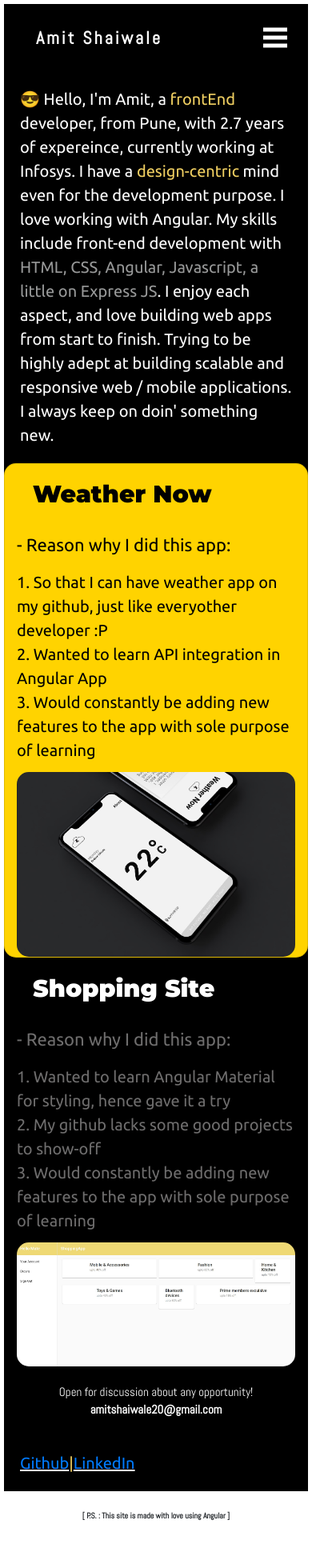
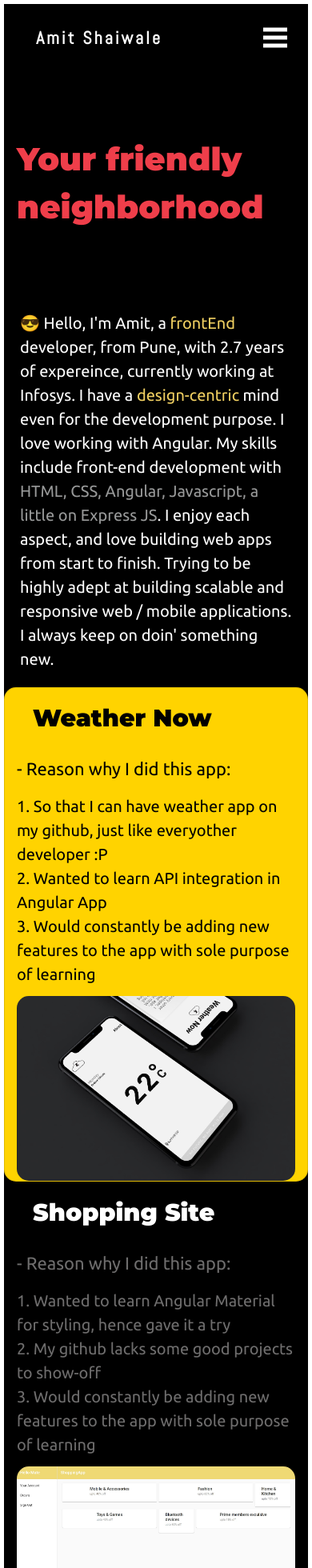
Before and after one commit to amitshaiwale/angular-portfolio, an Angular app: page /projects in a window 390 px wide. Shown: the top 1960 px of the page at 80% size. Before the commit the page ends 1910 px from the top, so only its background shows below. Built offline with nearby package versions, Linux system fonts and the light colour scheme.

Commit message:
some UI changes

```diff
--- a/src/app/app.component.css
+++ b/src/app/app.component.css
@@ -8,6 +8,16 @@
     color: white;
 }
 
+.spiderman{
+    font-family: 'Montserrat', sans-serif;
+    color: #EF3E4A;
+    font-size: 150px;
+    /* letter-spacing: 2px; */
+    text-align: center;
+    width: 100%;
+    word-wrap: break-word;
+    padding: 6rem 0rem 5rem 0rem;
+}
 
 .bio{
     font-family: 'Montserrat', sans-serif;
@@ -31,7 +41,7 @@
 }
 
 .slightHighliht:hover{
-    color: red;
+    color: #EF3E4A;
 }
 
 /* .app-project{
@@ -46,7 +56,7 @@ li{
 }
 
 .quotes{
-    color: red;
+    color: EF3E4A;
     width: 100%;
     padding-left: 3%;
     background-color: rgb(31, 31, 31);
@@ -62,6 +72,20 @@ li{
 
 .myEmail{
     font-weight: bold;
+}
+
+.container{
+    display: flex;
+    flex-wrap: wrap;
+    flex-direction: row;
+}
+
+.container > p{
+    margin: 0px 10px 0px 20px;
+}
+.copyright{
+    line-height: 30px;
+    font-size: 10px;
 }
 
 .footerText{
@@ -85,6 +109,14 @@ li{
         padding: 20px 20px 20px 20px;
     }
 
+    .spiderman{
+        font-size: 40px;
+        text-align: left;
+        width: 100%;
+        word-wrap: break-word;
+        padding: 5rem 0rem 5rem 1rem;
+    }
+
     .footerText{
         font-size: 10px;
     }
@@ -93,4 +125,15 @@ li{
         font-size: 15px;
     }
 
+    .container{
+        display: flex;
+        flex-wrap: wrap;
+        flex-direction: column;
+        text-align: center;
+    }
+
+    .footerText{
+        line-height: 5px;
+    }
+
 }
--- a/src/app/app.component.html
+++ b/src/app/app.component.html
@@ -1,5 +1,7 @@
+
 <div class="mainContent">
   <app-navbar></app-navbar>
+  <div class="spiderman">Your friendly neighborhood</div>
   <div class="bio">
     😎 Hello, I'm Amit, a <span class="highlight">frontEnd</span> developer, from Pune, with
     2.7 years of expereince, currently working at Infosys.
@@ -13,7 +15,6 @@
     I always keep on doin' something new.<br>
   <!-- below line for about page -->
     <!-- <span class="quotes card"> TO MAKE LIVIN' ITSELF AN ART, THAT IS THE GOAL - Henry Miller</span>  -->
-
 
   </div>
   <app-projects class="app-project" id="showingProjects"></app-projects>
@@ -37,7 +38,8 @@
     </div>
 </div>
 <div class="container">
-  <p class="footerText">[ P.S. : This site is made with love using Angular ]</p>
+  <p class="footerText">[ P.S. : This site is made ground up with love using Angular ]</p>
+  <p class="copyright">&#9400; Amit Shaiwale</p>
 </div>
 
 
--- a/src/app/components/navbar/navbar.component.css
+++ b/src/app/components/navbar/navbar.component.css
@@ -7,6 +7,7 @@ nav{
 }
 
 .logo {
+  color: white;
   font-family: Abel;
   font-size: 22px;
   font-weight: bold;
@@ -18,8 +19,16 @@ nav{
   height: 100%;
 }
 
+.logo a{
+  color: white;
+}
+
+.logo a:hover{
+  text-decoration: none;
+}
+
 .logo :hover{
-  color: red;
+  color: #EF3E4A;
   cursor: pointer;
 }
 
@@ -38,7 +47,7 @@ nav{
 }
 
 .nav-links li a:hover {
-  color: red;
+  color: #EF3E4A;
 }
 
 .nav-links li a {
--- a/src/app/components/navbar/navbar.component.html
+++ b/src/app/components/navbar/navbar.component.html
@@ -15,7 +15,7 @@
 <nav class="flex-container">
     <ul class="logo">
         <li>
-            Amit Shaiwale
+            <a href="/">Amit Shaiwale</a>
         </li>
     </ul>
     <div class="hamburger" (click)="hamburgerClicked()">
--- a/src/app/components/navbar/navbar.component.ts
+++ b/src/app/components/navbar/navbar.component.ts
@@ -25,5 +25,6 @@ export class NavbarComponent implements OnInit {
     const hamburger = document.querySelector(".hamburger");
     const navLinks = document.querySelector(".nav-links");
     navLinks.classList.toggle("open");
+    links.classList.toggle("open");
   }
 }
--- a/src/app/components/projects/projects.component.css
+++ b/src/app/components/projects/projects.component.css
@@ -16,6 +16,7 @@ img{
 .projectsWeather{
     font-family: 'Montserrat', sans-serif;
     background-color: #ffd300;
+    /* background-image: linear-gradient(to top right, #ffd300, #fff5c5); */
 }
 
 .projectShoppingApp{
--- a/src/index.html
+++ b/src/index.html
@@ -2,10 +2,12 @@
 <html lang="en">
 <head>
   <meta charset="utf-8">
-  <title>Amitshaiwale</title>
+  <title>AmitShaiwale - Front End Developer</title>
   <base href="/">
 
   <meta name="viewport" content="width=device-width, initial-scale=1">
+  <meta name="description" content="Front End Developer">
+  <meta name="robots" content="index, follow">
   <link rel="icon" type="image/x-icon" href="assets/icons8-bull-48.png">
   <link href="https://fonts.googleapis.com/css?family=Roboto:300,400,500&display=swap" rel="stylesheet">
   <link href="https://fonts.googleapis.com/icon?family=Material+Icons" rel="stylesheet">
--- a/src/styles.css
+++ b/src/styles.css
@@ -1,8 +1,4 @@
 /* You can add global styles to this file, and also import other style files */
-
-
-body {
-}
 
 html, body {
     height: 100%;
```
